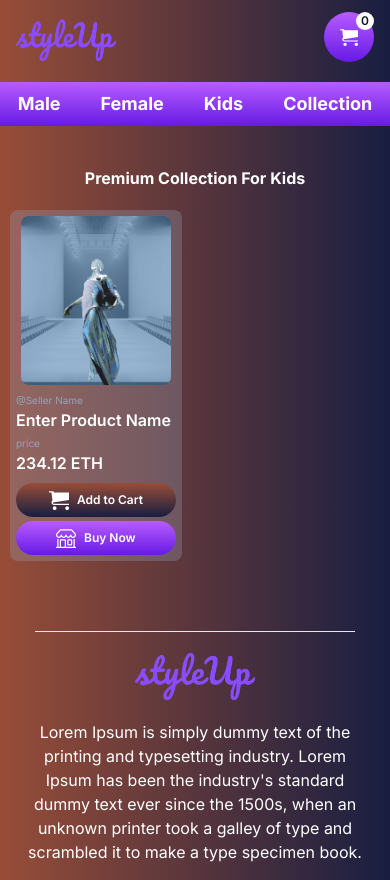
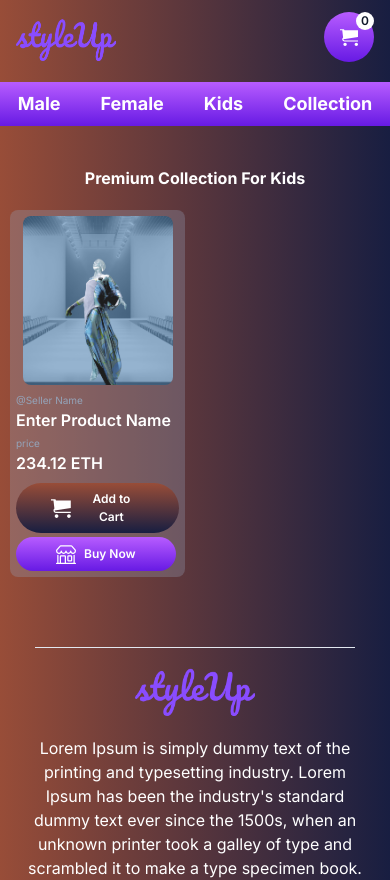
Before and after one commit to JalilUmar/e-commerce-by-jalil, a Next.js app: page /kids in a window 390 px wide. Shown: the top 880 px of the page. Built offline with nearby package versions, Linux system fonts and the light colour scheme.

Commit message:
button done

```diff
--- a/src/app/Assets/PremiumC.tsx
+++ b/src/app/Assets/PremiumC.tsx
@@ -1,19 +1,17 @@
-'use client'
+
 
 import Image from "next/image"
 import { BsShop, BsArrowRightShort } from "react-icons/bs";
 import { MdVerified } from "react-icons/md";
-import { ImCart } from "react-icons/im";
 import { topBrands } from "../Comps/databaseLocal";
 import { Button } from "../../../components/ui/button"
 import Link from "next/link";
-import { useDispatch } from 'react-redux'
-import { addToCart } from "../../Store/itemCount/cartItemsCount";
+import AddToCartButtonHomePage from "./addToCartHome";
+
 
 
 export default function PremiumC() {
 
-    const dispatch = useDispatch()
 
     return (
         <>
@@ -34,7 +32,7 @@ export default function PremiumC() {
                                 </span>
                             </div>
 
-                            <button className="md:inline-flex flex items-center  bg-gradient-to-t from-[#181e41]  to-[#984D38] md:px-[100px] px-[35px] md:py-3 py-[7px] text-white rounded-xl font-semibold md:mt-5 mt-2 md:text-base text-[12px] " onClick={() => dispatch(addToCart())} ><ImCart className="mr-2 md:text-2xl text-xl " /> Add to Cart</button>
+                           <AddToCartButtonHomePage />
 
                             <Link href='/productDetail' className=" " >
                                 <button className="md:inline-flex flex items-center  bg-gradient-to-t from-[#671ae4] to-[#b75cff]  md:px-[110px] px-[42px] md:py-3 py-[7px] text-white rounded-xl font-semibold md:mt-2 mt-[6px] md:text-base text-[12px] "   ><BsShop className="mr-2 md:text-2xl text-xl " /> Buy Now</button>
--- /dev/null
+++ b/src/app/Assets/addToCart.tsx
@@ -0,0 +1,18 @@
+'use client'
+
+import { useDispatch } from 'react-redux'
+import { addToCart } from "@/Store/itemCount/cartItemsCount";
+import { ImCart } from "react-icons/im";
+
+
+export default function AddToCartButtonHomePage() {
+
+    const dispatch = useDispatch()
+
+    return (
+        <>
+            <button className="md:inline-flex flex items-center  bg-gradient-to-t from-[#181e41]  to-[#984D38] md:px-[75px] px-[35px] md:py-3 py-[7px] text-white rounded-full font-semibold md:mt-5 mt-2 md:text-base text-[12px] " onClick={() => dispatch(addToCart())} ><ImCart className="mr-2 md:text-2xl text-xl " /> Add to Cart</button>
+
+        </>
+    )
+}
--- /dev/null
+++ b/src/app/Assets/addToCartHome.tsx
@@ -0,0 +1,17 @@
+'use client'
+
+import { useDispatch } from 'react-redux'
+import { addToCart } from "@/Store/itemCount/cartItemsCount";
+import { ImCart } from "react-icons/im";
+
+
+export default function AddToCartButton() {
+
+    const dispatch = useDispatch()
+
+    return (
+        <>
+            <button className="md:inline-flex flex items-center  bg-gradient-to-t from-[#181e41]  to-[#984D38] md:px-[100px] px-[35px] md:py-3 py-[7px] text-white rounded-xl font-semibold md:mt-5 mt-2 md:text-base text-[12px] " onClick={() => dispatch(addToCart())} ><ImCart className="mr-2 md:text-2xl text-xl " /> Add to Cart</button>
+        </>
+    )
+}
--- a/src/app/collection/page.tsx
+++ b/src/app/collection/page.tsx
@@ -1,14 +1,13 @@
-'use client'
+
 
 import Image from "next/image"
 import { BsShop } from "react-icons/bs";
 import Link from "next/link";
-import { ImCart } from "react-icons/im";
-import { useDispatch } from 'react-redux'
-import { addToCart } from "../../Store/itemCount/cartItemsCount";
+import AddToCartButton from "../Assets/addToCart";
+
 
 export default function page() {
-    const dispatch = useDispatch()
+
     return (
         <>
             <main className="my-[70px]">
@@ -31,7 +30,9 @@ export default function page() {
                                     <h1 className=" text-white  md:text-lg text-base  font-semibold ">234.12 ETH</h1>
                                 </span>
                             </div>
-                            <button className="md:inline-flex flex items-center  bg-gradient-to-t from-[#181e41]  to-[#984D38] md:px-[77px] rounded-full px-[33px] md:py-3 py-[7px] text-white font-semibold md:mt-5 mt-2 md:text-base text-[12px] " onClick={() => dispatch(addToCart())} ><ImCart className="mr-2 md:text-2xl text-xl " /> Add to Cart</button>
+
+                            <AddToCartButton />
+
                             <Link href='/productDetail' className=" " >
                                 <button className="md:inline-flex flex items-center  bg-gradient-to-t from-[#671ae4] to-[#b75cff]  md:px-[85px] rounded-full px-[40px] md:py-3 py-[7px] text-white  font-semibold md:mt-2 mt-1 md:text-base text-[12px] "  ><BsShop className="mr-2 md:text-2xl text-xl " /> Buy Now</button>
                             </Link>
--- a/src/app/kids/page.tsx
+++ b/src/app/kids/page.tsx
@@ -1,14 +1,12 @@
-'use client'
+
 
 import Image from "next/image"
 import { BsShop } from "react-icons/bs";
 import Link from "next/link";
-import { ImCart } from "react-icons/im";
-import { useDispatch } from 'react-redux'
-import { addToCart } from "../../Store/itemCount/cartItemsCount";
+import AddToCartButton from "../Assets/addToCart";
 
 export default function page() {
-    const dispatch = useDispatch()
+
     return (
         <>
             <main className="my-[70px]">
@@ -31,7 +29,9 @@ export default function page() {
                                     <h1 className=" text-white  md:text-lg text-base  font-semibold ">234.12 ETH</h1>
                                 </span>
                             </div>
-                            <button className="md:inline-flex flex items-center  bg-gradient-to-t from-[#181e41]  to-[#984D38] md:px-[77px] rounded-full px-[33px] md:py-3 py-[7px] text-white font-semibold md:mt-5 mt-2 md:text-base text-[12px] " onClick={() => dispatch(addToCart())} ><ImCart className="mr-2 md:text-2xl text-xl " /> Add to Cart</button>
+
+                            <AddToCartButton />
+
                             <Link href='/productDetail' className=" " >
                                 <button className="md:inline-flex flex items-center  bg-gradient-to-t from-[#671ae4] to-[#b75cff]  md:px-[85px] rounded-full px-[40px] md:py-3 py-[7px] text-white  font-semibold md:mt-2 mt-1 md:text-base text-[12px] "  ><BsShop className="mr-2 md:text-2xl text-xl " /> Buy Now</button>
                             </Link>
--- a/src/app/male/page.tsx
+++ b/src/app/male/page.tsx
@@ -1,16 +1,15 @@
-'use client'
+
 
 
 import Image from "next/image"
 import { BsShop } from "react-icons/bs";
 import Link from "next/link";
-import { ImCart } from "react-icons/im";
-import { useDispatch } from 'react-redux'
-import { addToCart } from "../../Store/itemCount/cartItemsCount";
+import AddToCartButton from "../Assets/addToCart";
+
 
 export default function page() {
 
-    const dispatch = useDispatch()
+
 
     return (
         <>
@@ -35,7 +34,9 @@ export default function page() {
                                     <h1 className=" text-white  md:text-lg text-base  font-semibold ">234.12 ETH</h1>
                                 </span>
                             </div>
-                            <button className="md:inline-flex flex items-center  bg-gradient-to-t from-[#181e41]  to-[#984D38] md:px-[77px] rounded-full px-[33px] md:py-3 py-[7px] text-white font-semibold md:mt-5 mt-2 md:text-base text-[12px] " onClick={() => dispatch(addToCart())} ><ImCart className="mr-2 md:text-2xl text-xl " /> Add to Cart</button>
+
+                            <AddToCartButton />
+
                             <Link href='/productDetail' className=" " >
                                 <button className="md:inline-flex flex items-center  bg-gradient-to-t from-[#671ae4] to-[#b75cff]  md:px-[85px] rounded-full px-[40px] md:py-3 py-[7px] text-white  font-semibold md:mt-2 mt-1 md:text-base text-[12px] "  ><BsShop className="mr-2 md:text-2xl text-xl " /> Buy Now</button>
                             </Link>
```
